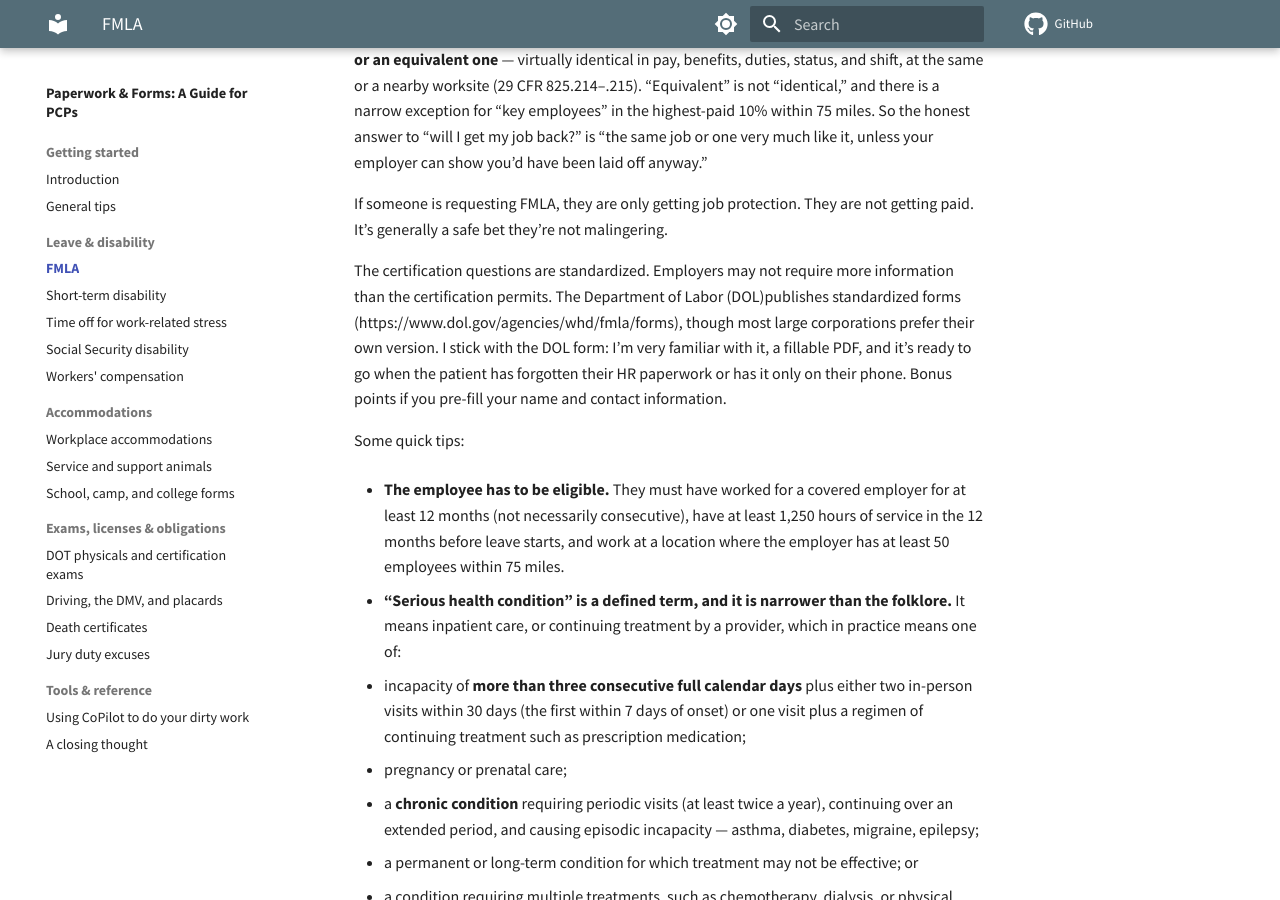
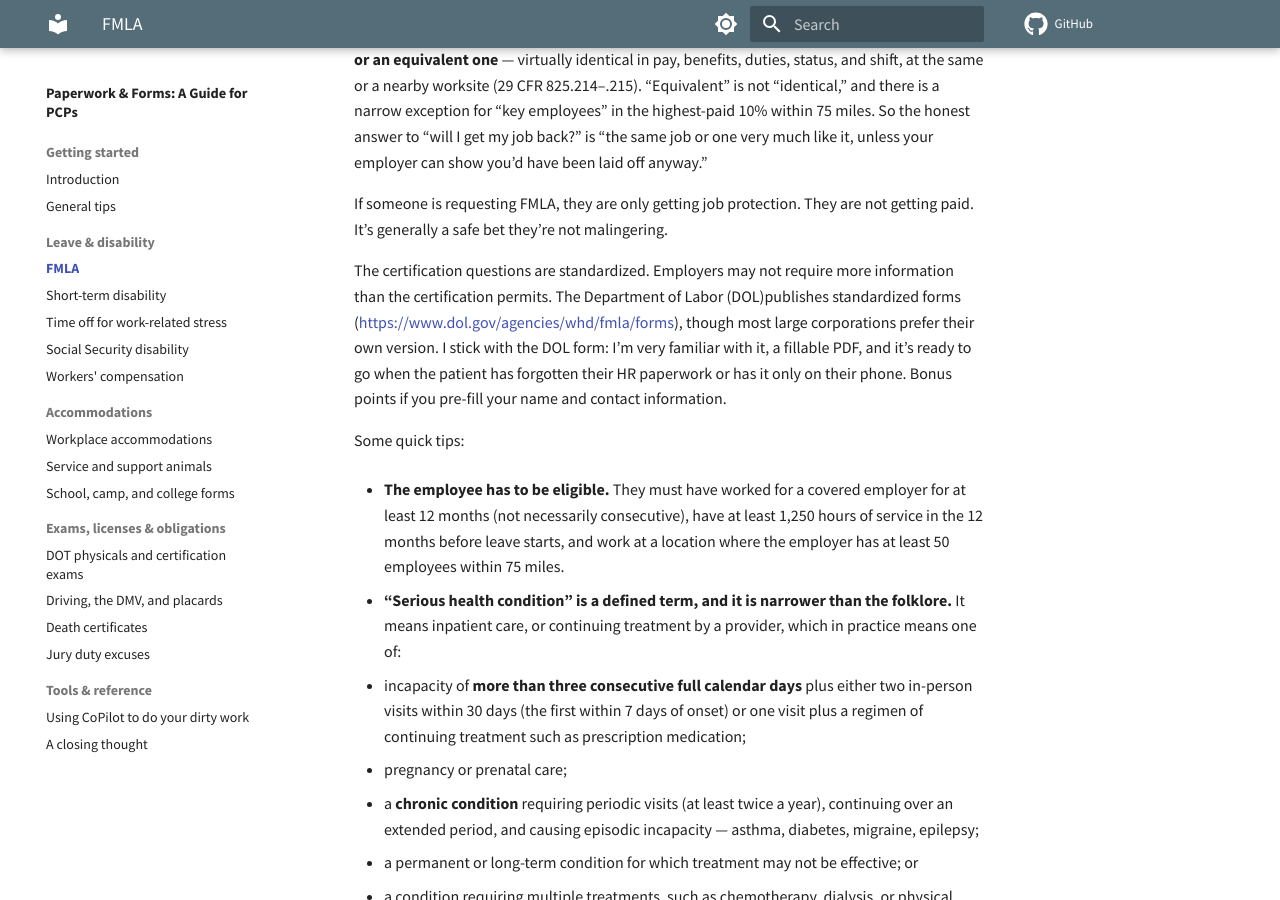
Before and after one commit to pdel4096/PCP-paperwork-guide, an MkDocs documentation site: the page built from docs/leave-disability/fmla.md, in a window 1280 px wide and 900 px high, scrolled down 302 px. Built offline with MkDocs 1.6.1 and Material for MkDocs 9.7.7, drawn with Linux system fonts in a browser that asks for light colours; comment, search, counter and statistics services are not loaded; some of the changed lines change nothing that is shown.

Commit message:
Update from Mac Mini 2026-08-16 19:59

```diff
--- a/docs/leave-disability/fmla.md
+++ b/docs/leave-disability/fmla.md
@@ -10,7 +10,7 @@
 
 If someone is requesting FMLA, they are only getting job protection. They are not getting paid. It’s generally a safe bet they’re not malingering.
 
-The certification questions are standardized. Employers may not require more information than the certification permits. The Department of Labor (DOL)publishes standardized forms (https://www.dol.gov/agencies/whd/fmla/forms), though most large corporations prefer their own version. I stick with the DOL form: I’m very familiar with it, a fillable PDF, and it’s ready to go when the patient has forgotten their HR paperwork or has it only on their phone. Bonus points if you pre-fill your name and contact information.
+The certification questions are standardized. Employers may not require more information than the certification permits. The Department of Labor (DOL)publishes standardized forms ([https://www.dol.gov/agencies/whd/fmla/forms](https://www.dol.gov/agencies/whd/fmla/forms)), though most large corporations prefer their own version. I stick with the DOL form: I’m very familiar with it, a fillable PDF, and it’s ready to go when the patient has forgotten their HR paperwork or has it only on their phone. Bonus points if you pre-fill your name and contact information.
 
 Some quick tips:
 
```
